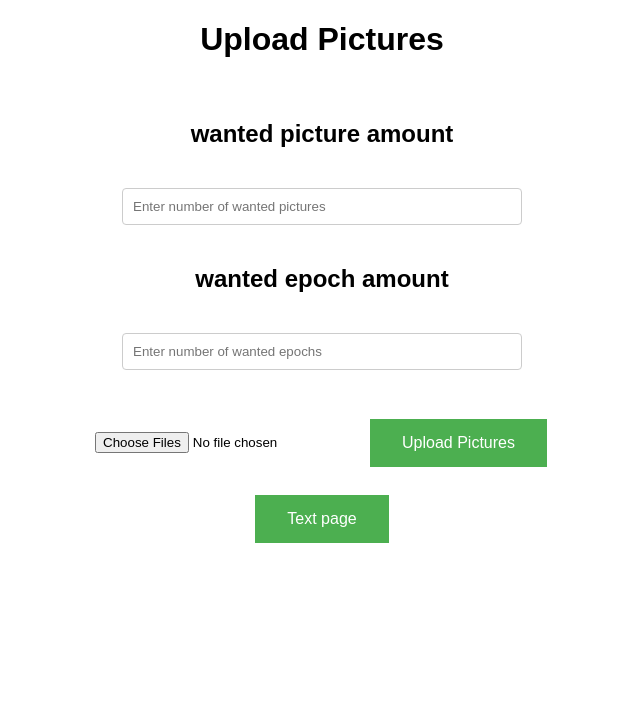
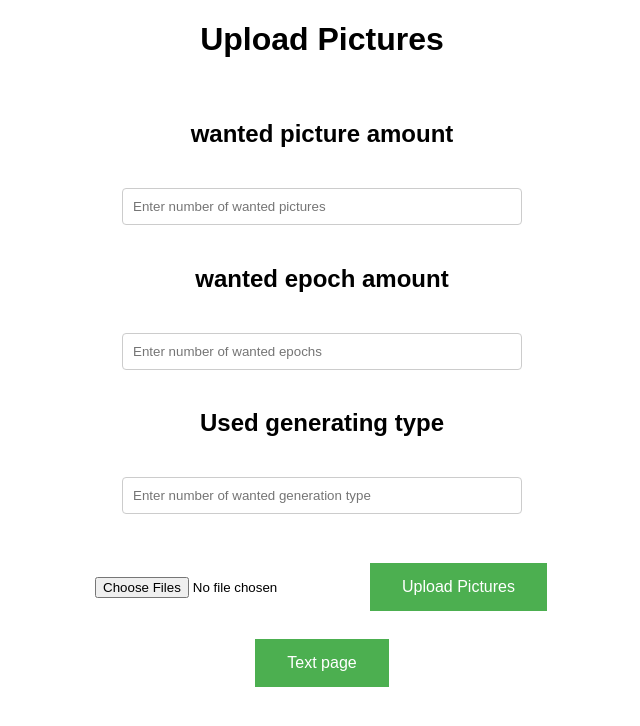
Before and after one commit to Samppa50/SyntheticHealthData, a Flask app: page /picture in a window 1280 px wide. Shown: the top 726 px of the page, without its empty margins (318-958 px from the left). Run offline with Flask 3, Linux system fonts and the light colour scheme.

Commit message:
added variable for starting new model or using an existing one

```diff
--- a/textBased/app.py
+++ b/textBased/app.py
@@ -199,6 +199,9 @@ def picture_upload():
     session['session_id'] = session_id
     pic_amount = request.form.get("pic-amount", default=10, type=int)
     epoch_amount = request.form.get("epoch-amount", default=10, type=int)
+    generation_type = request.form.get("generation-type", default=0, type=int)
+
+    print(f'Using generation type: {generation_type}')
 
     upload_folder = f'Files/pictures/uploads/{session_id}'
     if not os.path.exists(upload_folder):
@@ -227,7 +230,8 @@ def picture_upload():
                 api_data = {
                     'pic-amount': pic_amount,
                     'epoch-amount': epoch_amount,
-                    'session_id': session_id
+                    'session_id': session_id,
+                    'generation_type': generation_type
                 }
                 response = requests.post(url, files=api_files, data=api_data)
                 results.append({'filename': sanitized_filename, 'status': response.status_code})
--- a/textBased/templates/picture.html
+++ b/textBased/templates/picture.html
@@ -25,6 +25,10 @@
                 <div class="container">
                     <h2>wanted epoch amount</h2>
                     <input type="number" name="epoch-amount" placeholder="Enter number of wanted epochs" required class="custom-input">
+                </div>
+                <div class="container">
+                    <h2>Used generating type</h2>
+                    <input type="number" name="generation-type" placeholder="Enter number of wanted generation type" required class="custom-input">
                 </div>
                 <div class="container-row" style="padding-top: 25px;">
                     <input type="file" name="files" accept="image/*" multiple webkitdirectory directory>
```
